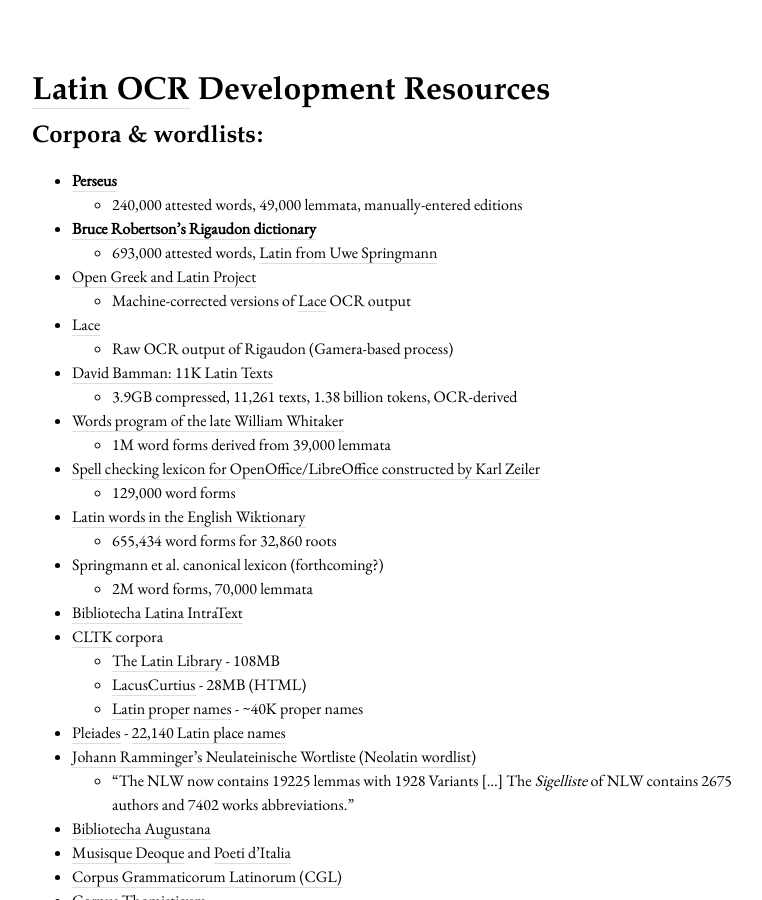
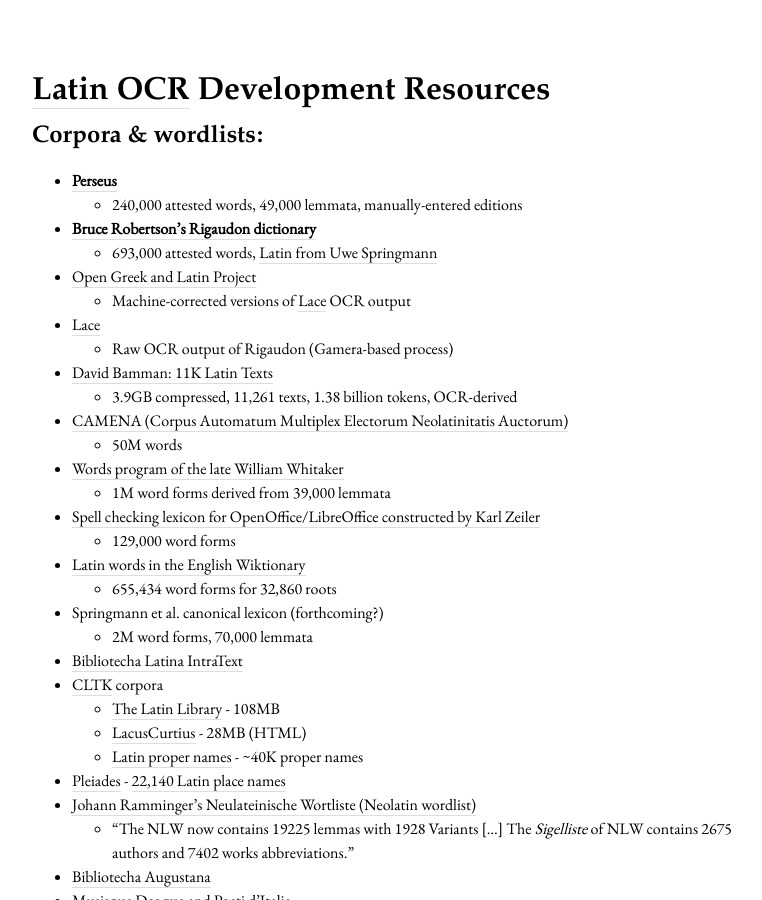
Before and after one commit to ryanfb/latinocr, a Jekyll site: the page built from resources.md, in a window 1280 px wide and 900 px high. Shown: the whole window, without its empty margins (248-1010 px from the left). Built offline with Jekyll 4.4.1, drawn with Linux system fonts in a browser that asks for light colours.

Commit message:
Add CAMENA to resources

```diff
--- a/resources.md
+++ b/resources.md
@@ -16,6 +16,8 @@
    * Raw OCR output of Rigaudon (Gamera-based process)
  * [David Bamman: 11K Latin Texts](http://www.cs.cmu.edu/~dbamman/latin.html)
    * 3.9GB compressed, 11,261 texts, 1.38 billion tokens, OCR-derived
+ * [CAMENA (Corpus Automatum Multiplex Electorum Neolatinitatis Auctorum)](https://github.com/nevenjovanovic/camena-neolatinlit)
+   * 50M words
  * [Words program of the late William Whitaker](http://archives.nd.edu/whitaker/words.htm)
    * 1M word forms derived from 39,000 lemmata
  * [Spell checking lexicon for OpenOffice/LibreOffice constructed by Karl Zeiler](http://extensions.openoffice.org/en/project/latin-spelling-and-hyphenation-dictionaries)
```
